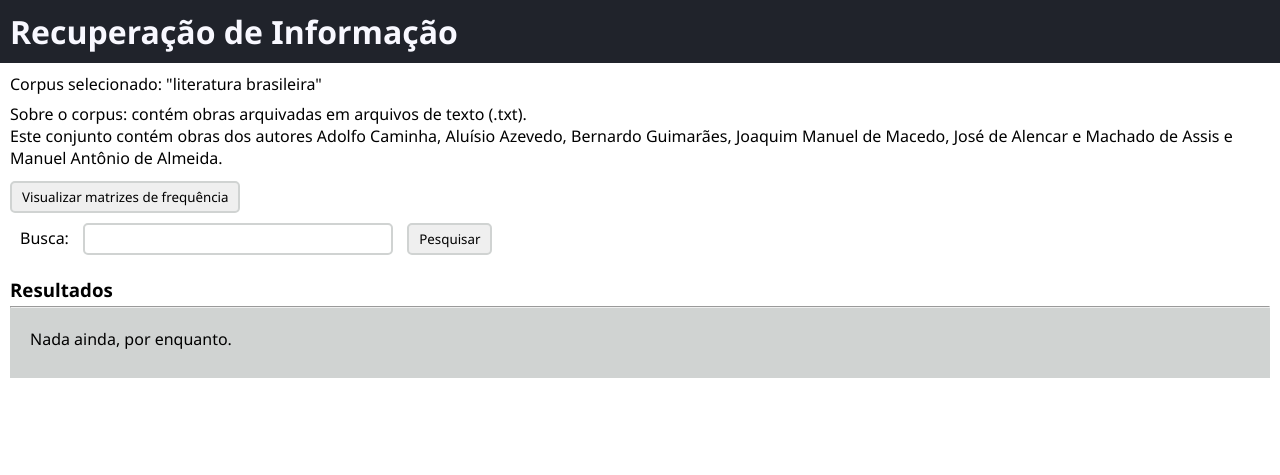
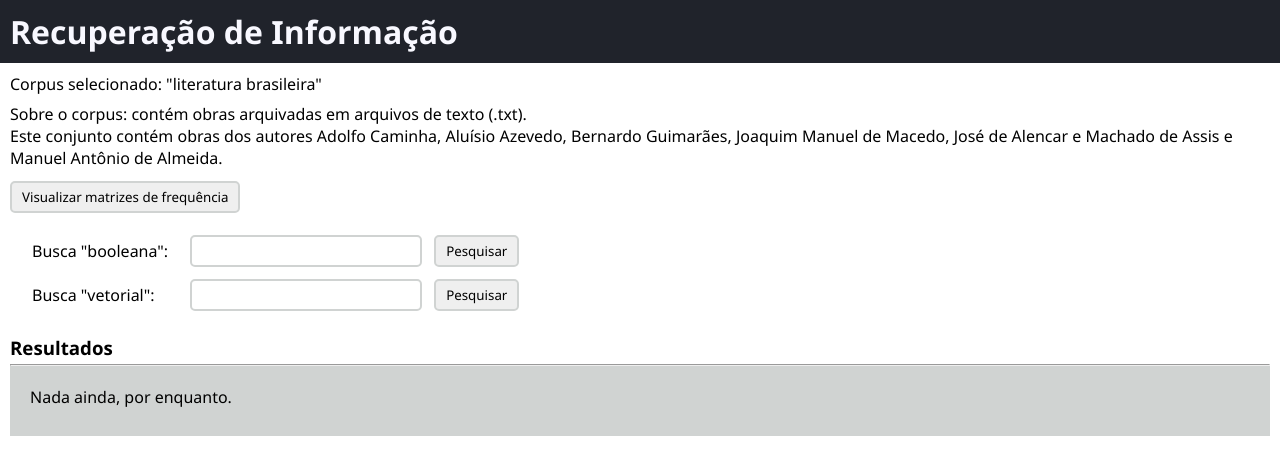
Before and after one commit to JVSC/Recuperacao-de-Informacao, a Flask app: page / in a window 1280 px wide. Shown: the top 475 px of the page. Run offline with Flask 2, Linux system fonts and the light colour scheme; parts of the project's set-up code (start-up, migrations or seed data) failed here and were passed over.

Commit message:
adapta pesquisa vetorial para template flask

```diff
--- a/app.py
+++ b/app.py
@@ -1,5 +1,6 @@
 from flask import Flask, render_template, jsonify, request, url_for, send_from_directory
-from boolean_search import pesquisa_booleana
+from boolean_search import BooleanModel
+from vector_space_search import pesquisa_vetorial
 from matrizes import build_matrizes
 import json
 
@@ -10,16 +11,22 @@ data = json.load(corpus_info)
 
 @app.route('/')
 def index():
-    return render_template('index.html', info=data, list=0)
+    return render_template('index.html', info=data, result=0)
 
 @app.route('/', methods=['POST'])
 def pesquisa():
-    query = request.form['pesquisa_booleana']
-    results = pesquisa_booleana(query)
-    return render_template('index.html', info=data, list=results)
+    if(request.form['pesquisa_booleana']):
+        query = request.form['pesquisa_booleana']
+        results = BooleanModel(query).run()
+        tipo = 'booleana'
+        print(results)
+    elif(request.form['pesquisa_vetorial']):
+        query = request.form['pesquisa_vetorial']
+        results = pesquisa_vetorial(query)
+        tipo = 'vetorial'
+    return render_template('index.html', info=data, result=results, type=tipo )
 
 @app.route('/graph', methods=['GET'])
 def graph():
     result = build_matrizes()
-
     return render_template('graph.html', data=result)
--- a/boolean_search.py
+++ b/boolean_search.py
@@ -6,8 +6,8 @@ import json
 
 
 class BooleanModel:
-    def __init__(self, max_distance=False):
-        entrada = input("Busca: ")
+    def __init__(self, entrada, max_distance=False):
+        # entrada = input("Busca: ")
         busca = word_tokenize(entrada.lower())
         self.query = deque(shunting_yard_parser(busca))
         self.max_distance = max_distance
@@ -132,5 +132,3 @@ class BooleanModel:
             elif(p1_index + 1 < len(p1)):
                 p1_index = p1_index + 1
         return docs
-
-print(BooleanModel().run())
--- a/matrizes.py
+++ b/matrizes.py
@@ -46,6 +46,7 @@ def tf_idf_matrix(frequency_matrix):
     return tf_idf_matrix
 
 def build_matrizes():
+    print('Montando matrizes...')
     index_stemming = open('./indexed/index_stemmed.json', 'r', encoding='utf8')
     index_json = json.load(index_stemming)
     index_stemming.close()
@@ -83,8 +84,8 @@ def build_matrizes():
     sns.set()
 
     #parametros para definir min e max de escala de valores: vmin=0, vmax=0.5
-    # ax1 = sns.heatmap(df_frequency_matrix)
-    # ax2 = sns.heatmap(df_tf_idf_matrix)
+    ax1 = sns.heatmap(df_frequency_matrix)
+    #ax2 = sns.heatmap(df_tf_idf_matrix)
 
     path = "./static/images/plot.png"
     if plt.savefig(path):
--- a/static/css/index.css
+++ b/static/css/index.css
@@ -80,7 +80,7 @@ hr.rounded {
 .query__input {
   border: solid 2px var(--color-grey);
   margin-right: 10px;
-  width: 25%;
+  width: 100%;
 }
 
 .results {
@@ -92,3 +92,7 @@ hr.rounded {
   padding: 20px;
   background: var(--color-grey);
 }
+
+.query__table td {
+  padding: 10px 0 0 10px
+}
--- a/templates/index.html
+++ b/templates/index.html
@@ -1,13 +1,11 @@
 <!DOCTYPE html>
 <html lang="en">
+
 <head>
   <meta charset="UTF-8" />
   <meta http-equiv="X-UA-Compatible" content="IE=edge" />
   <meta name="viewport" content="width=device-width, initial-scale=1.0" />
-    <link
-      rel="stylesheet"
-      href="{{ url_for('static',    filename='css/index.css') }}"
-    />
+  <link rel="stylesheet" href="{{ url_for('static',    filename='css/index.css') }}" />
   <title>Recuperador de Informação</title>
 </head>
 
@@ -26,27 +24,48 @@
     </form>
 
     <div class="query">
-        <form
-          action="{{ url_for('pesquisa') }}"
-          method="POST"
-          enctype="multipart/form-data"
-        >
-          <label class="query__label">Busca: </label>
+      <form action="{{ url_for('pesquisa') }}" method="POST" enctype="multipart/form-data">
+        <table class="query__table">
+          <tr>
+            <td>
+              <label class="query__label">Busca "booleana": </label>
+            </td>
+            <td>
               <input class="query__input" type="text" name="pesquisa_booleana" />
+            </td>
+            <td>
               <button type="submit">Pesquisar</button>
+            </td>
+          </tr>
+          <tr>
+            <td>
+              <label class="query__label">Busca "vetorial": </label>
+            </td>
+            <td>
+              <input class="query__input" type="text" name="pesquisa_vetorial" />
+            </td>
+            <td>
+              <button type="submit">Pesquisar</button>
+            </td>
+          </tr>
+        </table>
       </form>
     </div>
+
     <h3>Resultados</h3>
     <hr />
     <div class="results">
-        {% if list != 0 %} {% for item in list %}
+      {% if type == 'booleana' %} {% for item in result %}
       <p>{{item}}</p>
+      {% endfor %} {% elif type == 'vetorial' %}
+      <p>{{result}}</p>
+      {% elif result != 0 %}
+      <p>No results found.</p>
       {% else %}
-        <p>Nenhum resultado.</p>
-        {% endfor %} {% else %}
       <p>Nada ainda, por enquanto.</p>
       {% endif %}
     </div>
   </div>
 </body>
+
 </html>
```
Also changed, not shown: vector_space_search.py (+43 -40 lines). Lines whose indentation alone changed are shown as unchanged.
